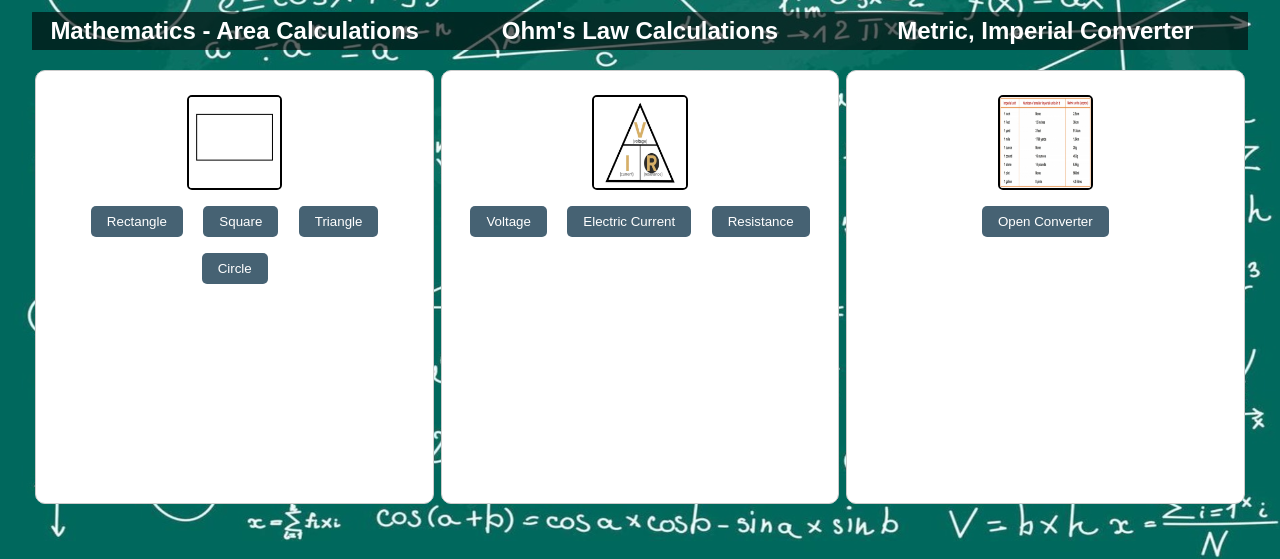
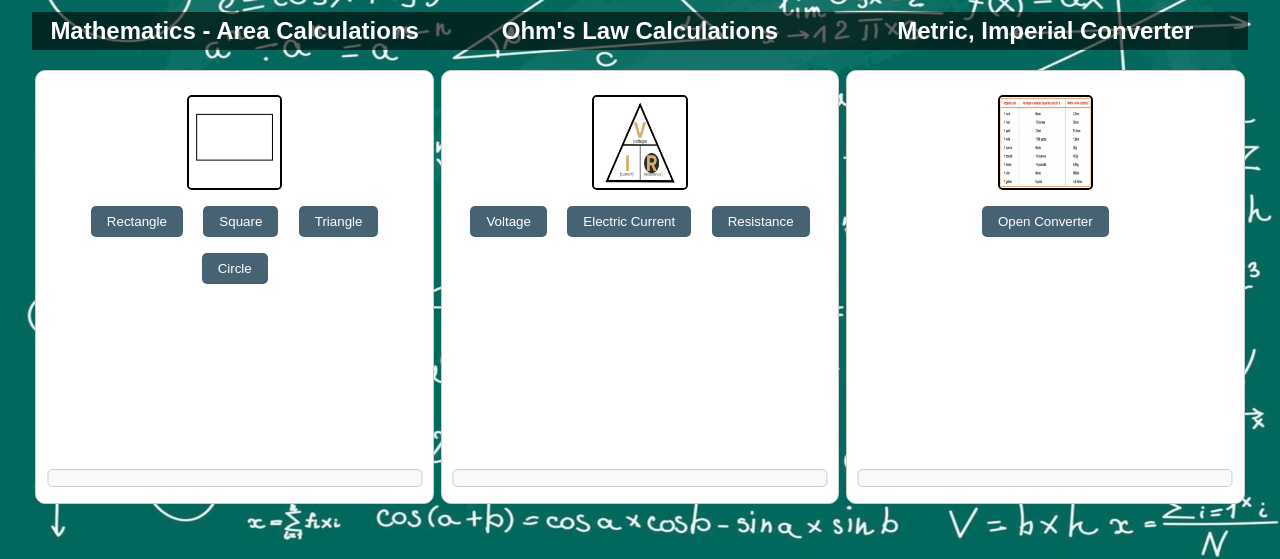
Before and after one commit to Zeteny-Mato-AG/Calculator-app, a plain HTML site: page index.html in a window 1280 px wide. Shown: the part 162-721 px from the top of the page. Drawn offline with Linux system fonts and the light colour scheme.

Commit message:
Update style.css

```diff
--- a/style.css
+++ b/style.css
@@ -49,6 +49,7 @@ body {
     max-width: 600px;
     margin: 0 auto;
     height: 25rem;
+    position: relative;
   }
 
   button {
@@ -75,9 +76,19 @@ body {
   }
 
   .result {
-    margin-top: 1rem;
+    position: absolute;
+    bottom: 1rem;
+    left: 50%;
+    transform: translateX(-50%);
     font-weight: bold;
     color: darkgreen;
+    padding: 0.5rem;
+    background-color: #f9f9f9;
+    border: 1px solid #ccc;
+    border-radius: 5px;
+    width: calc(100% - 2rem);
+    max-width: 90%;
+    text-align: center;
   }
 
   .section-image {
```
